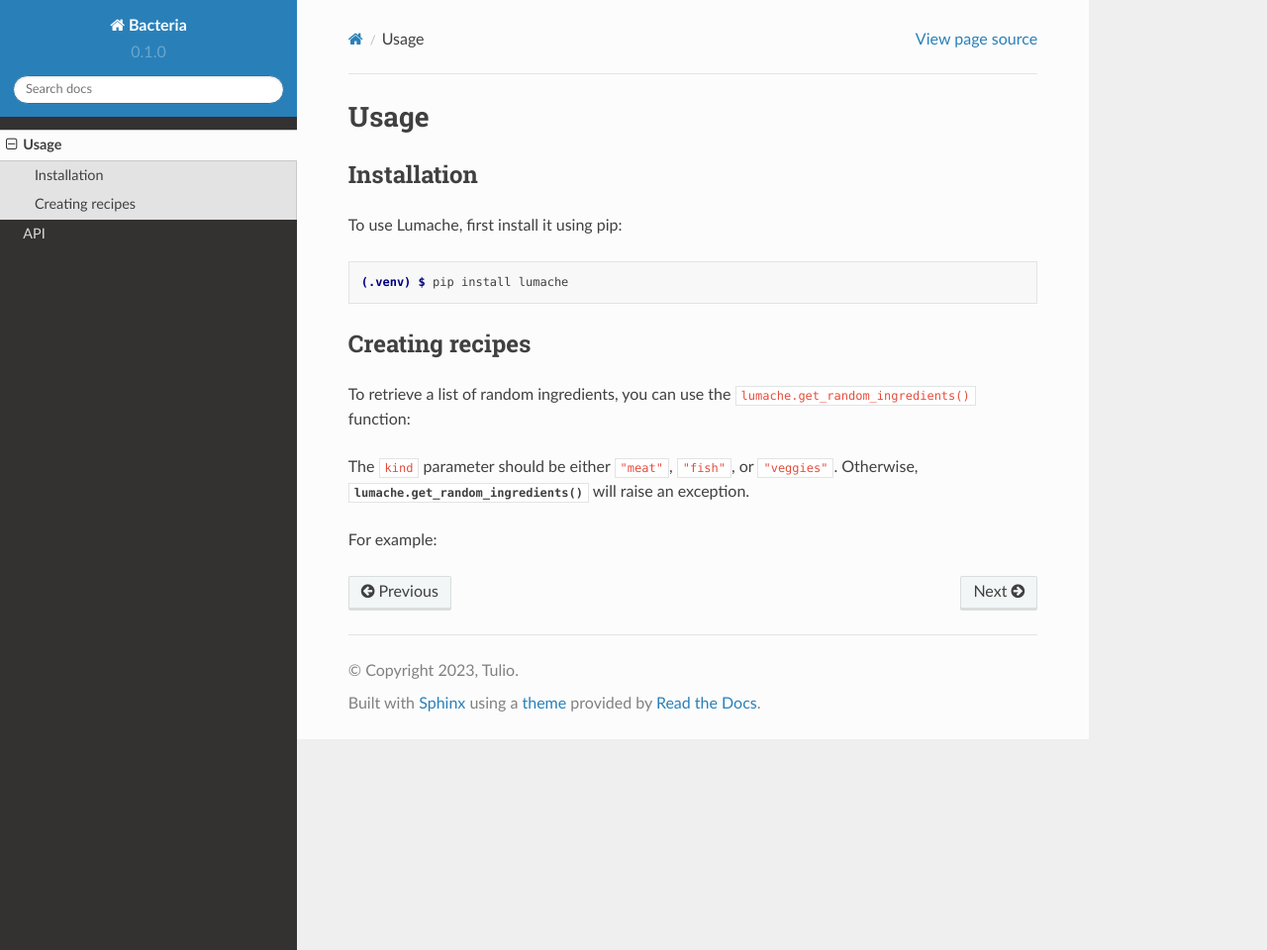
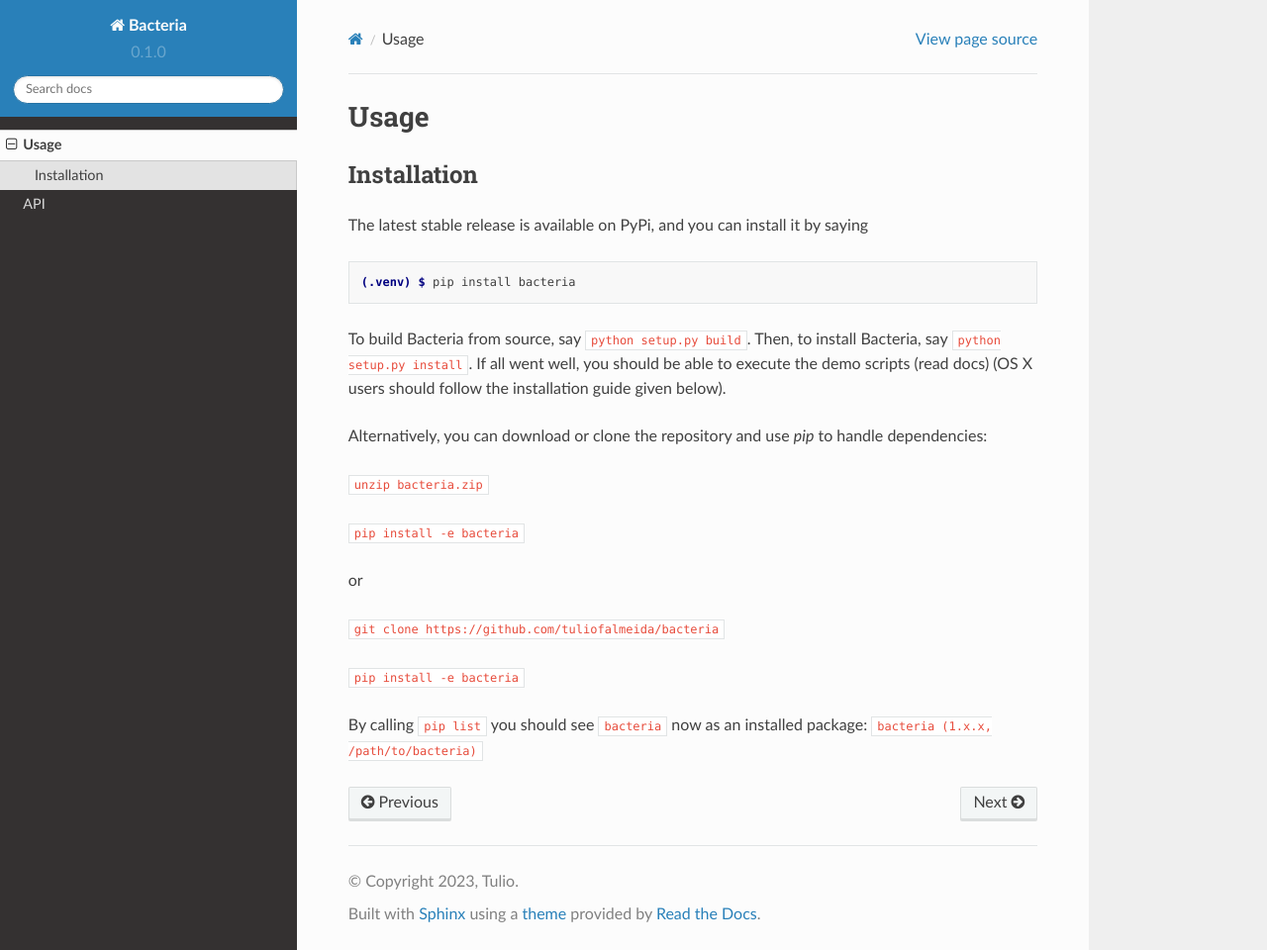
Before and after one commit to tuliofalmeida/bacteria, a Sphinx documentation site: the page built from docs/source/usage.rst, in a window 1280 px wide and 960 px high. Shown: the whole window at 99% size. Built offline with Sphinx 7.4.7 and the Read the Docs theme 2.0.0, drawn with Linux system fonts in a browser that asks for light colours.

Commit message:
installation

```diff
--- a/docs/source/usage.rst
+++ b/docs/source/usage.rst
@@ -6,27 +6,28 @@ Usage
 Installation
 ------------
 
-To use Lumache, first install it using pip:
+The latest stable release is available on PyPi, and you can install it by saying
 
 .. code-block:: console
 
-   (.venv) $ pip install lumache
+   (.venv) $ pip install bacteria
 
-Creating recipes
-----------------
+To build Bacteria from source, say ``python setup.py build``.
+Then, to install Bacteria, say ``python setup.py install``.
+If all went well, you should be able to execute the demo scripts (read docs)
+(OS X users should follow the installation guide given below).
 
-To retrieve a list of random ingredients,
-you can use the ``lumache.get_random_ingredients()`` function:
+Alternatively, you can download or clone the repository and use `pip` to handle dependencies:
 
+``unzip bacteria.zip``
 
+``pip install -e bacteria``
 
-The ``kind`` parameter should be either ``"meat"``, ``"fish"``,
-or ``"veggies"``. Otherwise, :py:func:`lumache.get_random_ingredients`
-will raise an exception.
+or
 
+``git clone https://github.com/tuliofalmeida/bacteria``
 
-For example:
+``pip install -e bacteria``
 
-.. >>> import lumache
-.. >>> lumache.get_random_ingredients()
-.. ['shells', 'gorgonzola', 'parsley']
+By calling ``pip list`` you should see ``bacteria`` now as an installed package:
+``bacteria (1.x.x, /path/to/bacteria)``
```
Also changed, not shown: docs/source/index.rst (+3 -4 lines).
